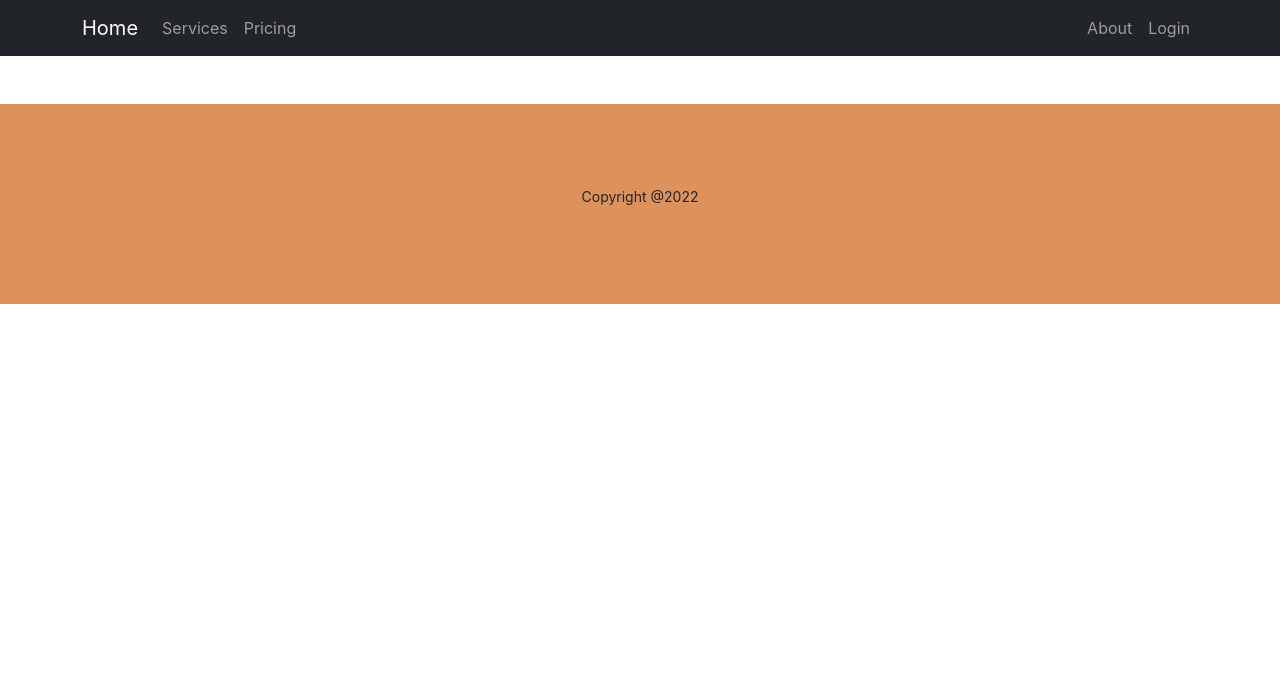
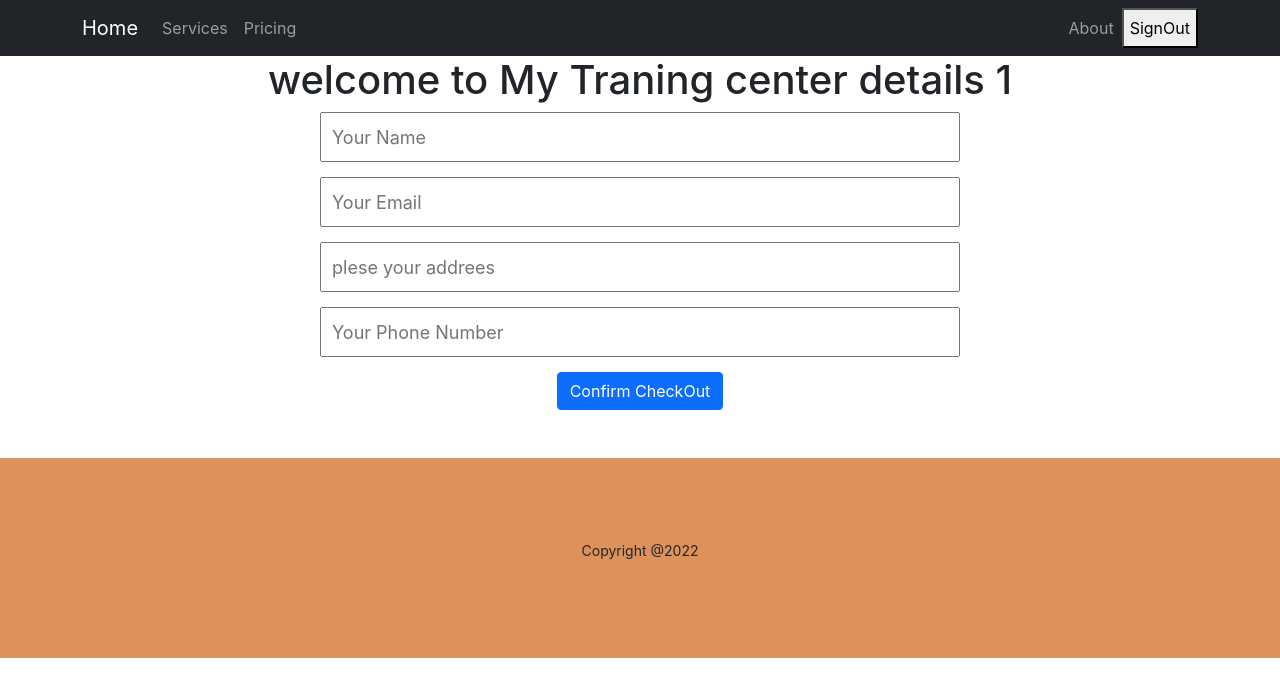
Before and after one commit to rahulhawlader/assignment-ten, a React (Create React App) app: page /service/1 in a window 1280 px wide. Shown: the top 696 px of the page. Built offline with nearby package versions, Linux system fonts and the light colour scheme; no server answers; the HTML template or start-up script is replaced by a standard one.

Commit message:
check out

```diff
--- a/src/App.js
+++ b/src/App.js
@@ -7,6 +7,10 @@ import Login from './pages/Login/Login';
 import Header from './pages/Shared/Header/Header';
 import Footer from './pages/Shared/Footer/Footer';
 import Register from './pages/Register/Register';
+import CheckOut from './pages/CheckOut/CheckOut';
+import RequreAuth from './pages/RequreAuth/RequreAuth';
+import ServiceDetails from './pages/About/ServiceDetails/ServiceDetails';
+import NotFound from './pages/Shared/NotFound/NotFound';
 
 
 function App() {
@@ -16,9 +20,16 @@ function App() {
       <Routes>
         <Route path="/Home" element={<Home></Home>}></Route>
         <Route path="/About" element={<About></About>}></Route>
+        <Route path="/service/:serviceid" element={<ServiceDetails></ServiceDetails>}></Route>
         <Route path="/Login" element={<Login></Login>}></Route>
+
         <Route path="/Register" element={<Register></Register>}></Route>
-
+        <Route path="/CheckOut" element={
+          <RequreAuth>
+            <CheckOut></CheckOut>
+          </RequreAuth>
+        }></Route>
+        <Route path="*" element={<NotFound></NotFound>}></Route>
 
       </Routes>
       <Footer></Footer>
--- /dev/null
+++ b/src/pages/About/ServiceDetails/ServiceDetails.js
@@ -0,0 +1,38 @@
+import React from 'react';
+import { Button } from 'react-bootstrap';
+import { Link, useParams } from 'react-router-dom';
+
+const ServiceDetails = () => {
+    const { serviceid } = useParams();
+    return (
+        <div>
+            <h1 className='text-center'> welcome to My Traning center details {serviceid}</h1>
+
+            <div className='register-form'>
+                <form>
+
+                    <input type="text" name="name" id="" placeholder='Your Name' />
+
+                    <input type="email" name="email" id="" placeholder='Your Email ' required />
+
+
+
+                    <input type="text" name="addrees" id="" placeholder='plese your addrees' required />
+
+                    <input type="number" name="phone" id="" placeholder='Your Phone Number' required />
+
+
+
+                </form>
+            </div>
+
+            <div className='text-center'>
+                <Link to='/CheckOut'>
+
+                    <Button className='btn btn-primary'>Confirm CheckOut </Button>
+                </Link></div>
+        </div>
+    );
+};
+
+export default ServiceDetails;
--- /dev/null
+++ b/src/pages/CheckOut/CheckOut.js
@@ -0,0 +1,12 @@
+import React from 'react';
+
+const CheckOut = () => {
+    return (
+        <div className='text-center'>
+            <h2 className='text-primary'>Yey Thank you So Much...</h2>
+            <h3 className='text-danger'>and Successful my Service Confirm</h3>
+        </div>
+    );
+};
+
+export default CheckOut;
--- a/src/pages/Home/Service/Service.js
+++ b/src/pages/Home/Service/Service.js
@@ -1,15 +1,23 @@
 import React from 'react';
+import { useNavigate } from 'react-router-dom';
 import './Service.css'
 
 const Service = ({ service }) => {
     const { id, name, price, description, img } = service;
+    const navigate = useNavigate();
+    const navigateToServiceDetails = id => {
+
+        navigate(`/service/${id}`);
+
+
+    }
     return (
         <div className='service-style'>
             <img src={img} alt=' ' />
             <h2>Name:{name}</h2>
             <h3>Price: ${price}</h3>
             <p>description: {description}</p>
-            <button className='btn bg-secondary'>Check Out</button>
+            <button onClick={() => navigateToServiceDetails(id)} className='btn bg-secondary'>Check Out</button>
 
         </div>
     );
--- /dev/null
+++ b/src/pages/Loading/Loading.js
@@ -0,0 +1,12 @@
+import React from 'react';
+import { Spinner } from 'react-bootstrap';
+
+const Loading = () => {
+    return (
+        <div style={{ heigt: "200px" }} className="w-100 d-flex justify-content-center align-items-center">
+            <Spinner animation="border" variant="success" />
+        </div>
+    );
+};
+
+export default Loading;
--- a/src/pages/Login/Login.js
+++ b/src/pages/Login/Login.js
@@ -1,18 +1,34 @@
 import React from 'react';
 import { Button, Form } from 'react-bootstrap';
 import { useRef } from 'react';
-import { Link, useNavigate } from 'react-router-dom';
+import { Link, useLocation, useNavigate } from 'react-router-dom';
+import { useSignInWithEmailAndPassword } from 'react-firebase-hooks/auth';
+import auth from '../../firebase.init';
 
 const Login = () => {
     const emailRef = useRef('');
     const passwordReF = useRef('');
     const navigate = useNavigate('');
+    const location = useLocation();
+
+    let from = location.state?.from?.pathname || "/";
+
+    const [
+        signInWithEmailAndPassword,
+        user,
+        loading,
+        error,
+    ] = useSignInWithEmailAndPassword(auth);
+
+    if (user) {
+        navigate(from, { replace: true });
+    }
 
     const handleSubmit = event => {
         event.preventDefault()
         const email = emailRef.current.value;
         const password = passwordReF.current.value;
-        console.log(email, password)
+        signInWithEmailAndPassword(email, password)
     }
 
     const navigateRegister = (event) => {
@@ -41,7 +57,7 @@ const Login = () => {
                     Submit
                 </Button>
             </Form>
-            <p>New To gym traning? <Link to='/register' className='text-danger  pe-auto text-decoration-none' onClick={navigateRegister}> Please Register</Link></p>
+            <p>New To gym traning? <Link to='/Register' className='text-danger  pe-auto text-decoration-none' onClick={navigateRegister}> Please Register</Link></p>
         </div>
     );
 };
--- a/src/pages/Register/Register.js
+++ b/src/pages/Register/Register.js
@@ -18,9 +18,12 @@ const Register = () => {
         navigate('/Login')
     }
 
-    const handleRegister = (event) => {
+    if (user) {
+        navigate('/home');
+    }
+
+    const handleRegister = event => {
         event.preventDefault();
-        console.log(event.target);
         const name = event.target.name.value;
         const email = event.target.email.value;
         const password = event.target.password.value;
--- /dev/null
+++ b/src/pages/RequreAuth/RequreAuth.js
@@ -0,0 +1,21 @@
+import React from 'react';
+import { useAuthState } from 'react-firebase-hooks/auth';
+import { Navigate, useLocation } from 'react-router-dom';
+import auth from '../../firebase.init';
+import Loading from '../Loading/Loading';
+
+const RequreAuth = ({ children }) => {
+    const [user, loading] = useAuthState(auth);
+    const location = useLocation();
+
+    if (loading) {
+        return <Loading></Loading>
+    }
+    if (!user) {
+        return <Navigate to="/login" state={{ from: location }} replace />;
+    }
+    return children;
+
+};
+
+export default RequreAuth;
--- a/src/pages/Shared/Header/Header.js
+++ b/src/pages/Shared/Header/Header.js
@@ -1,12 +1,19 @@
+import { signOut } from 'firebase/auth';
 import React from 'react';
 import { Container, Nav, Navbar, } from 'react-bootstrap';
+import { useAuthState } from 'react-firebase-hooks/auth';
 import { Link } from 'react-router-dom';
+import auth from '../../../firebase.init';
 
 
 
 
 
 const Header = () => {
+    const [user] = useAuthState(auth);
+    const handleSignOut = () => {
+        signOut(auth);
+    }
     return (
         <>
             <Navbar sticky='top' collapseOnSelect expand="lg" bg="dark" variant="dark">
@@ -21,9 +28,13 @@ const Header = () => {
                         </Nav>
                         <Nav>
                             <Nav.Link as={Link} to="/About">About</Nav.Link>
-                            <Nav.Link eventKey={2} as={Link} to="/Login">
-                                Login
-                            </Nav.Link>
+                            {
+                                user ?
+                                    <button onClick={handleSignOut}>SignOut</button>
+                                    :
+                                    <Nav.Link eventKey={2} as={Link} to="/Login">
+                                        Login
+                                    </Nav.Link>}
                         </Nav>
                     </Navbar.Collapse>
                 </Container>
--- /dev/null
+++ b/src/pages/Shared/NotFound/NotFound.js
@@ -0,0 +1,14 @@
+import React from 'react';
+import lazytrainer from '../../../images/lazy trainer.jpg';
+
+const NotFound = () => {
+    return (
+        <div>
+            <h2 className='text-danger text-center'>trainer Sleeping Please Dont distab</h2>
+            <img src={lazytrainer} alt="" />
+
+        </div>
+    );
+};
+
+export default NotFound;
```
Also changed, not shown: src/pages/Login/SocialLogin/SocialLogin.js (added, +15 -0 lines), src/images/lazy trainer.jpg (added).
